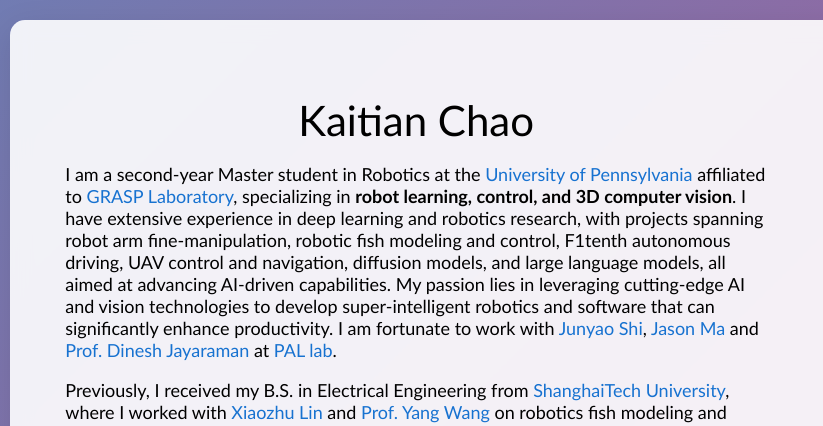
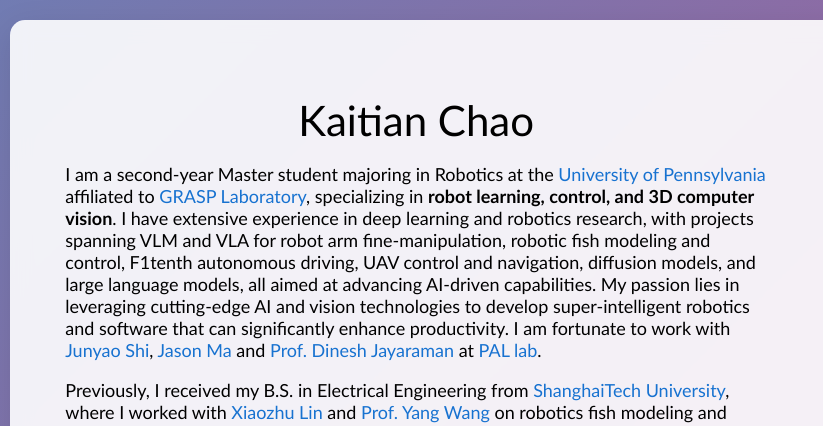
Before and after one commit to Beethoven-Q/Kaitian_Personal_website, a plain HTML site: page index.html in a window 1280 px wide. Shown: the top 426 px of the page, 0-823 px from the left. Drawn offline with Linux system fonts and the light colour scheme.

Commit message:
intro revise

```diff
--- a/index.html
+++ b/index.html
@@ -23,7 +23,7 @@
                   Kaitian Chao
                 </p>
                 <p>
-		I am a second-year Master student in Robotics at the <a href="https://www.upenn.edu/">University of Pennsylvania</a> affiliated to <a href="https://www.grasp.upenn.edu/">GRASP Laboratory</a>, specializing in <strong>robot learning, control, and 3D computer vision</strong>. I have extensive experience in deep learning and robotics research, with projects spanning robot arm fine-manipulation, robotic fish modeling and control, F1tenth autonomous driving, UAV control and navigation, diffusion models, and large language models, all aimed at advancing AI-driven capabilities. My passion lies in leveraging cutting-edge AI and vision technologies to develop super-intelligent robotics and software that can significantly enhance productivity. I am fortunate to work with <a href="https://junyaoshi.github.io/">Junyao Shi</a>, <a href="https://jasonma2016.github.io/">Jason Ma</a> and <a href="https://www.seas.upenn.edu/~dineshj/">Prof. Dinesh Jayaraman</a> at <a href="https://www.grasp.upenn.edu/research-groups/perception-action-learning-group/">PAL lab</a>.
+		I am a second-year Master student majoring in Robotics at the <a href="https://www.upenn.edu/">University of Pennsylvania</a> affiliated to <a href="https://www.grasp.upenn.edu/">GRASP Laboratory</a>, specializing in <strong>robot learning, control, and 3D computer vision</strong>. I have extensive experience in deep learning and robotics research, with projects spanning VLM and VLA for robot arm fine-manipulation, robotic fish modeling and control, F1tenth autonomous driving, UAV control and navigation, diffusion models, and large language models, all aimed at advancing AI-driven capabilities. My passion lies in leveraging cutting-edge AI and vision technologies to develop super-intelligent robotics and software that can significantly enhance productivity. I am fortunate to work with <a href="https://junyaoshi.github.io/">Junyao Shi</a>, <a href="https://jasonma2016.github.io/">Jason Ma</a> and <a href="https://www.seas.upenn.edu/~dineshj/">Prof. Dinesh Jayaraman</a> at <a href="https://www.grasp.upenn.edu/research-groups/perception-action-learning-group/">PAL lab</a>.
                 </p>
                 <p>
 		Previously, I received my B.S. in Electrical Engineering from <a href="https://www.shanghaitech.edu.cn/eng/">ShanghaiTech University</a>, where I worked with <a href="https://www.linkedin.com/in/linxzh/">Xiaozhu Lin</a> and <a href="https://sist.shanghaitech.edu.cn/wangyang4_en/main.htm">Prof. Yang Wang</a> on robotics fish modeling and control. I also spent my junior year as an exchange student at the <a href="https://www.berkeley.edu/">University of California, Berkeley</a> <a href="https://eecs.berkeley.edu/">Electrical Engineering & Computer Sciences</a>.
```
